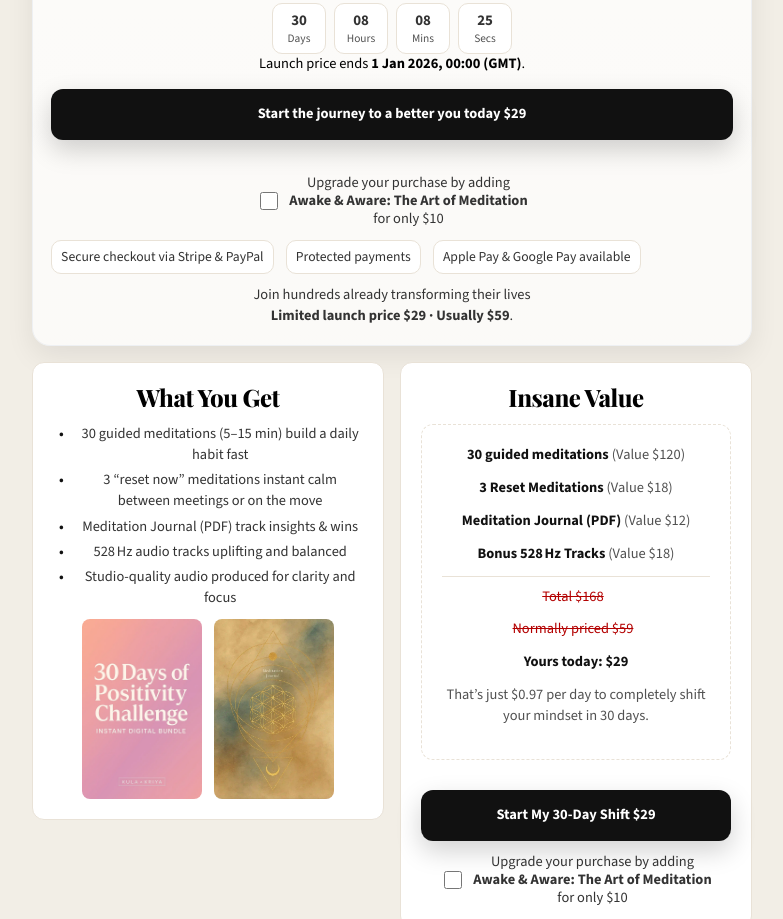
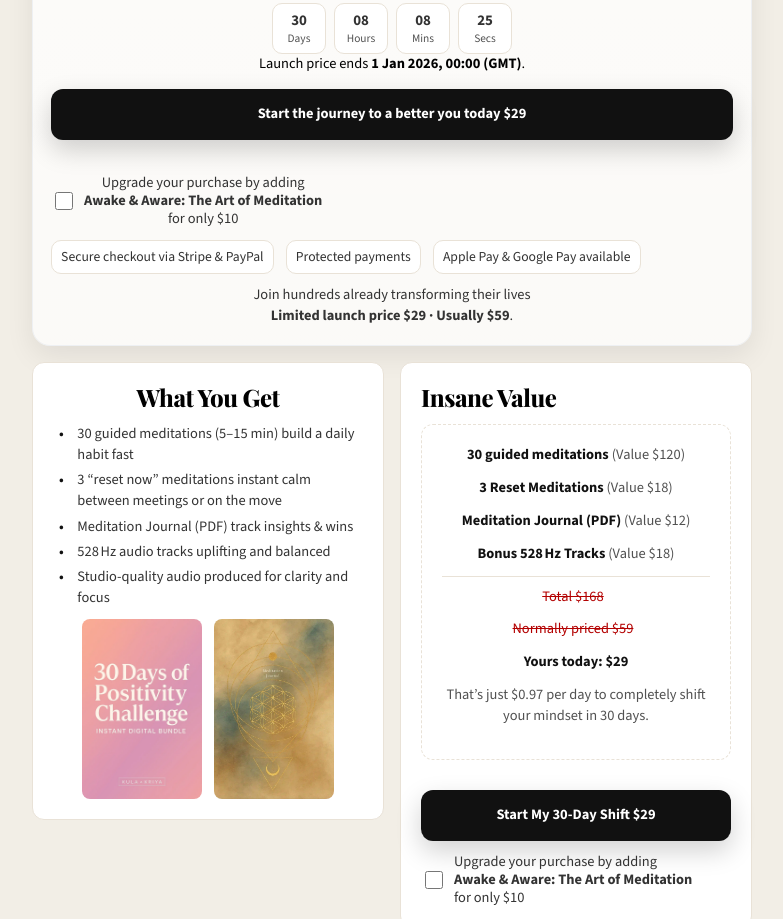
Before and after one commit to KulaKriya/positivitybundle, a website: page index.html in a window 1280 px wide. Shown: the part 435-1354 px from the top of the page, without its empty margins (248-1031 px from the left). Drawn offline with nearby package versions, Linux system fonts and the light colour scheme.

Commit message:
Add files via upload

```diff
--- a/index.html
+++ b/index.html
@@ -194,13 +194,10 @@
 
 
 
-  .container, .panel { text-align: center; }
-  .list { text-align: center; padding-left: 0; }
-  .bump-label { justify-content: center; }
 
   /* Order bump */
   .bump{margin:.4rem 0 0}
-  .bump-label{display:flex;align-items:center;gap:8px;font-size:.95rem;color:#333;cursor:pointer}
+  .bump-label{display:flex;align-items:center;justify-content:flex-start;gap:8px;font-size:.95rem;color:#333;cursor:pointer}
   .bump input{width:18px;height:18px}
   .bump-text{display:flex;flex-direction:column;line-height:1.25;}
   .bump-line{display:block;}
```
